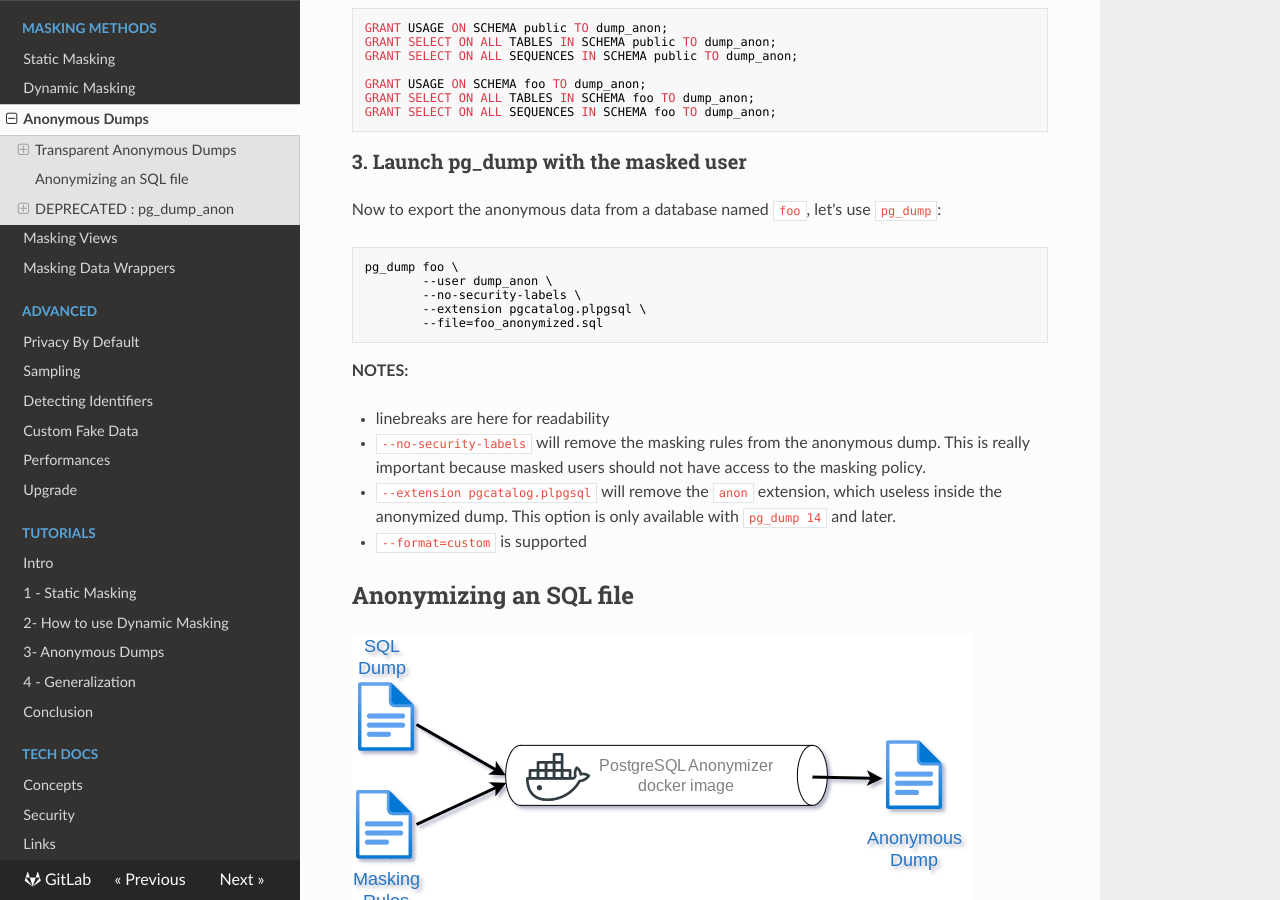
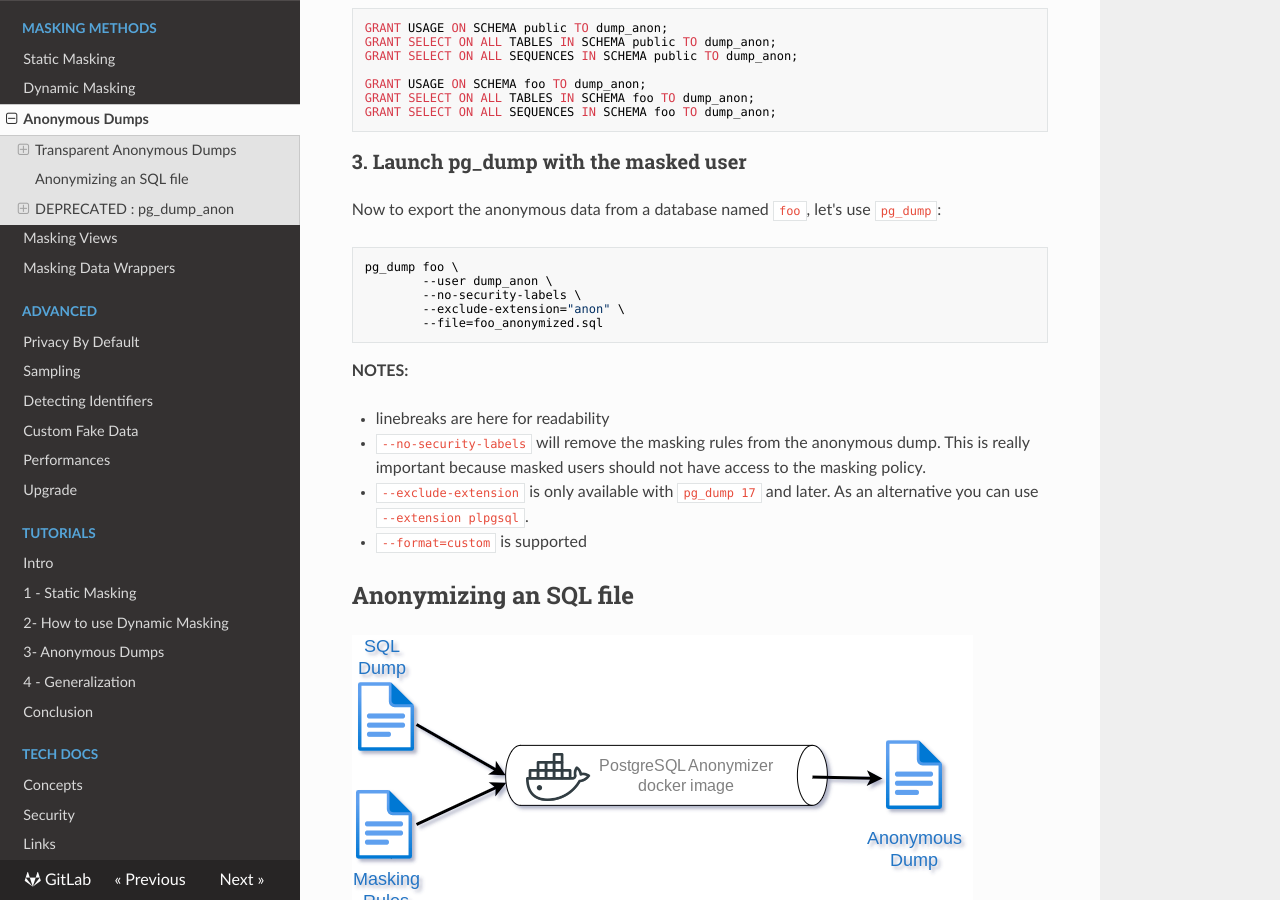
Before and after one commit to neondatabase/postgresql_anonymizer, an MkDocs documentation site: the page built from docs/anonymous_dumps.md, in a window 1280 px wide and 900 px high, scrolled down 1024 px. Built offline with MkDocs 1.6.1, drawn with Linux system fonts in a browser that asks for light colours; nearby versions of some CDN libraries.

Commit message:
[dump] use --exclude-extension

````diff
--- a/docs/anonymous_dumps.md
+++ b/docs/anonymous_dumps.md
@@ -50,7 +50,7 @@ Now to export the anonymous data from a database named `foo`, let's use
 pg_dump foo \
         --user dump_anon \
         --no-security-labels \
-        --extension pgcatalog.plpgsql \
+        --exclude-extension="anon" \
         --file=foo_anonymized.sql
 ```
 
@@ -62,9 +62,8 @@ __NOTES:__
   This is really important because masked users should not have access to the
   masking policy.
 
-* `--extension pgcatalog.plpgsql` will remove the `anon` extension, which
-  useless inside the anonymized dump. This option is only available with
-  `pg_dump 14` and later.
+* `--exclude-extension` is only available with `pg_dump 17` and later.
+  As an alternative you can use `--extension plpgsql`.
 
 * `--format=custom` is supported
 
````
Also changed, not shown: 1 other file.
